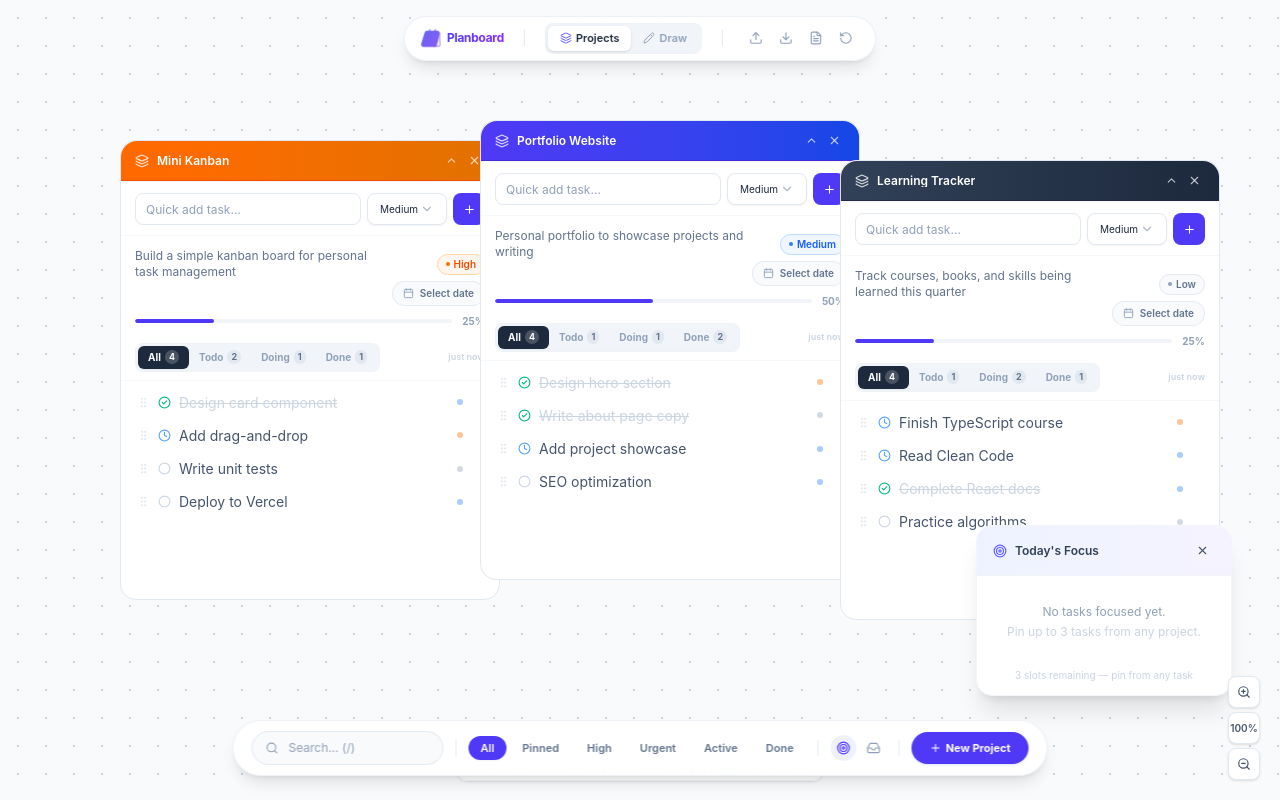
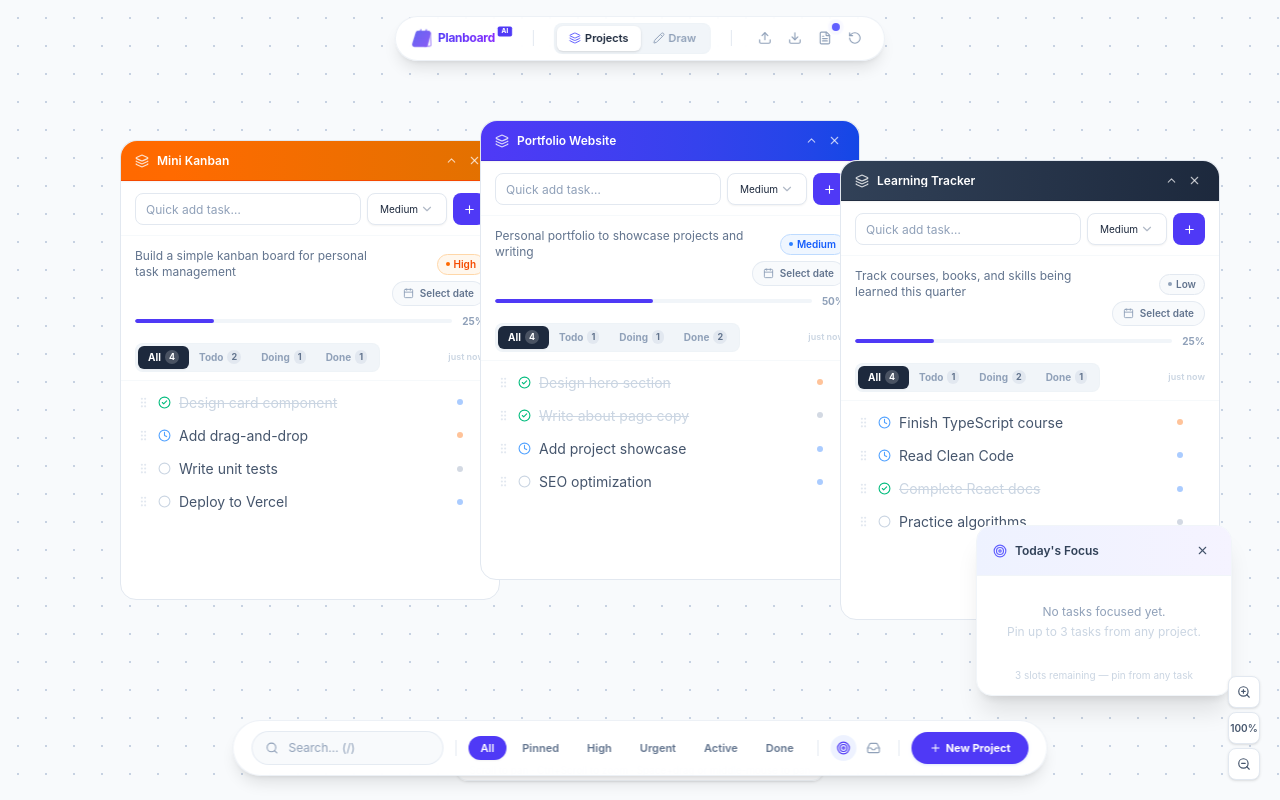
Before and after one commit to AbdullahAlMaksud/PlanboardWeb, a Next.js app: page / in a window 1280 px wide. Built offline with nearby package versions, Linux system fonts and the light colour scheme.

Commit message:
feat: rebrand to Planboard AI and integrate Gemini-powered features into reporting and UI

```diff
--- a/src/app/layout.tsx
+++ b/src/app/layout.tsx
@@ -2,8 +2,8 @@ import type { Metadata } from 'next';
 import './globals.css';
 
 export const metadata: Metadata = {
-  title: 'Planboard — Personal Project Canvas',
-  description: 'A beautiful freeform canvas for managing personal projects and tasks.',
+  title: 'Planboard AI — Personal Project Canvas',
+  description: 'A beautiful freeform canvas for managing personal projects and tasks, enhanced with Gemini AI.',
   icons: {
     icon: '/favicon.svg',
     shortcut: '/favicon.svg',
--- a/src/app/page.tsx
+++ b/src/app/page.tsx
@@ -136,7 +136,7 @@ export default function CanvasFlowApp() {
       <div className="h-full flex items-center justify-center bg-slate-50">
         <div className="flex flex-col items-center gap-3">
           <div className="w-8 h-8 rounded-xl bg-gradient-to-br from-indigo-500 to-violet-600 animate-pulse" />
-          <p className="text-sm text-slate-400">Loading Planboard…</p>
+          <p className="text-sm text-slate-400">Loading Planboard AI…</p>
         </div>
       </div>
     );
--- a/src/components/common/footer.tsx
+++ b/src/components/common/footer.tsx
@@ -3,7 +3,7 @@ import React from 'react';
 export default function Footer() {
   return (
     <footer className="w-full py-4 px-6 border-t border-slate-200/50 bg-white text-center text-xs text-slate-400">
-      <p>&copy; {new Date().getFullYear()} Planboard. All rights reserved.</p>
+      <p>&copy; {new Date().getFullYear()} Planboard AI. All rights reserved.</p>
     </footer>
   );
 }
--- a/src/components/common/navbar.tsx
+++ b/src/components/common/navbar.tsx
@@ -34,11 +34,16 @@ export function FloatingNav({
   return (
     <div className="fixed top-4 left-1/2 -translate-x-1/2 bg-white/90 backdrop-blur-md border border-slate-200/60 rounded-full shadow-lg px-4 py-1.5 flex items-center gap-5 z-50 pointer-events-auto select-none max-w-[95vw]">
       {/* Brand logo & title */}
-      <div className="flex items-center gap-1.5 flex-shrink-0 group cursor-pointer">
+      <div className="flex items-center gap-1.5 flex-shrink-0 group cursor-pointer relative">
         <AnimatedLogo size={20} />
-        <span className="font-bold text-slate-800 text-xs bg-gradient-to-r from-indigo-600 to-violet-600 bg-clip-text text-transparent tracking-tight group-hover:opacity-80 transition-opacity">
-          Planboard
-        </span>
+        <div className="flex items-start gap-0.5">
+          <span className="font-bold text-slate-800 text-xs bg-gradient-to-r from-indigo-600 to-violet-600 bg-clip-text text-transparent tracking-tight group-hover:opacity-80 transition-opacity">
+            Planboard
+          </span>
+          <span className="text-[7px] font-extrabold bg-indigo-600 text-white px-1 py-0.2 rounded-xs uppercase tracking-wider scale-90 -translate-y-1 select-none">
+            AI
+          </span>
+        </div>
       </div>
 
       {/* Vertical separator */}
@@ -107,12 +112,16 @@ export function FloatingNav({
             <TooltipTrigger asChild>
               <button
                 onClick={onOpenReport}
-                className="p-1.5 rounded-full text-slate-400 hover:text-slate-700 hover:bg-slate-50 transition-colors cursor-pointer"
+                className="p-1.5 rounded-full text-slate-400 hover:text-slate-700 hover:bg-slate-50 transition-colors cursor-pointer relative"
               >
                 <FileText size={14} />
+                <span className="absolute -top-0.5 -right-0.5 flex h-2 w-2">
+                  <span className="animate-ping absolute inline-flex h-full w-full rounded-full bg-indigo-400 opacity-75"></span>
+                  <span className="relative inline-flex rounded-full h-2 w-2 bg-indigo-500"></span>
+                </span>
               </button>
             </TooltipTrigger>
-            <TooltipContent>Work Report</TooltipContent>
+            <TooltipContent>AI Work Report</TooltipContent>
           </Tooltip>
 
           {/* Reset */}
```
Also changed, not shown: 1 other file (tests, documents, lock files or other folders).
